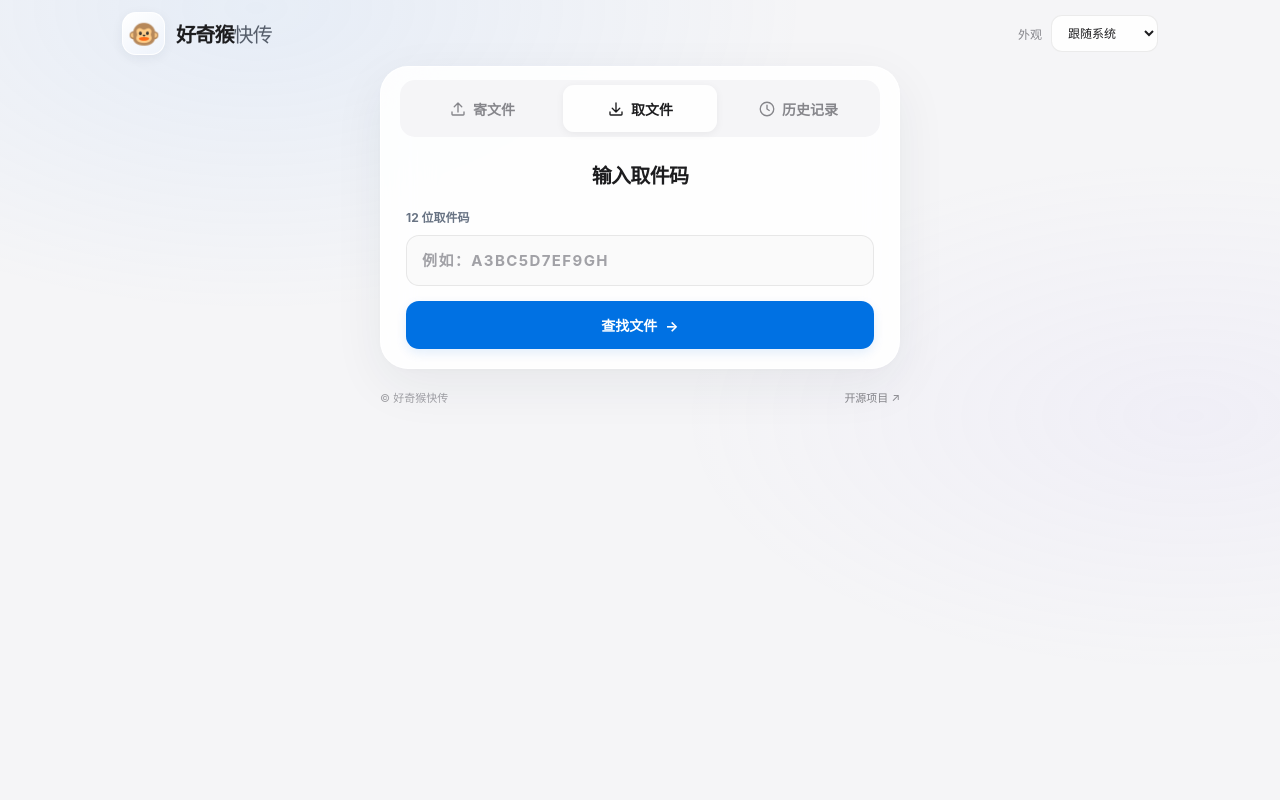
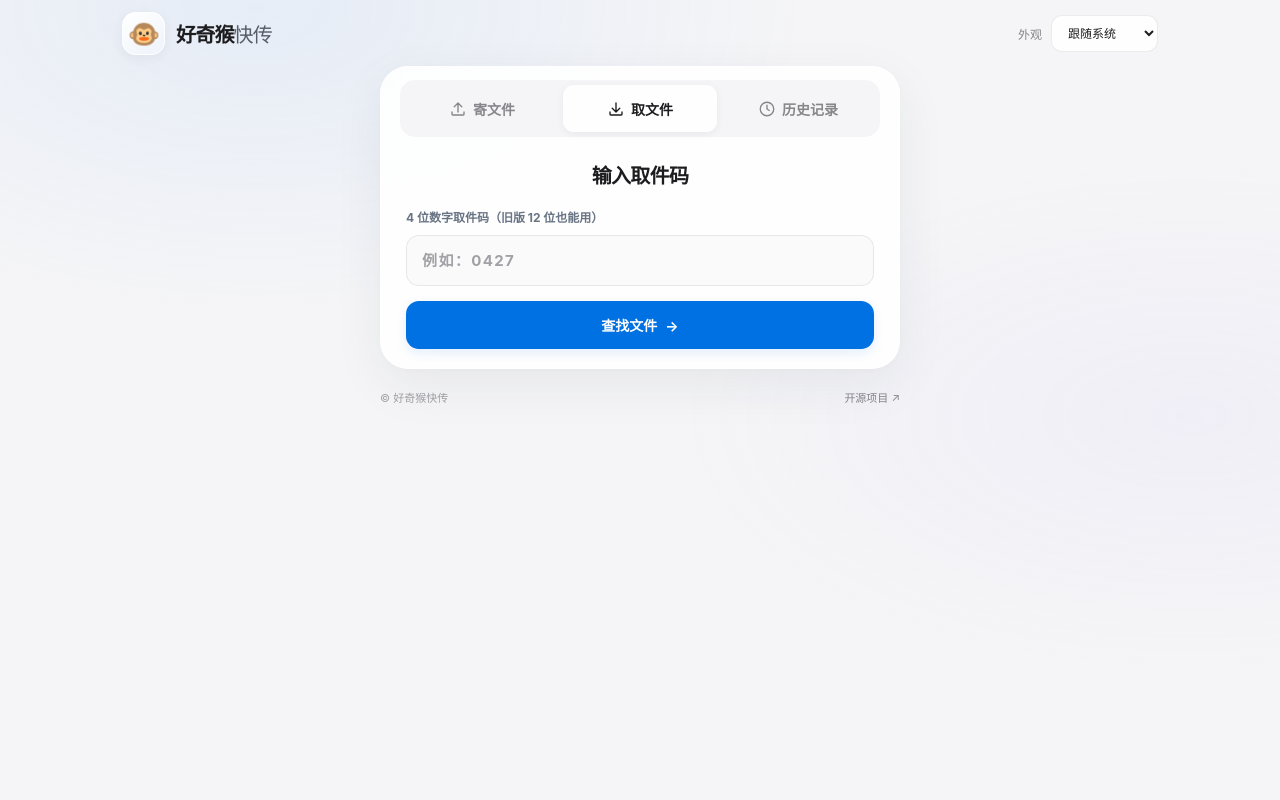
Before and after one commit to xiaohouzidoudou/hamoki-transfer, a Flask app: page / in a window 1280 px wide, after a click on "取文件". Run offline with Flask 3, Linux system fonts and the light colour scheme; parts of the project's set-up code (start-up, migrations or seed data) failed here and were passed over.

Commit message:
ui: show new four digit pickup code prompt while supporting old codes

```diff
--- a/templates/index.html
+++ b/templates/index.html
@@ -83,8 +83,8 @@
 
         <section id="pane-get" class="pane receive-pane" role="tabpanel" aria-labelledby="tab-get" hidden>
           <h2>输入取件码</h2>
-          <label class="fieldlabel" for="code-input">12 位取件码</label>
-          <input id="code-input" maxlength="16" inputmode="text" autocomplete="off" autocapitalize="characters" spellcheck="false" placeholder="例如：A3BC5D7EF9GH">
+          <label class="fieldlabel" for="code-input">4 位数字取件码（旧版 12 位也能用）</label>
+          <input id="code-input" maxlength="12" inputmode="text" autocomplete="off" autocapitalize="characters" spellcheck="false" placeholder="例如：0427">
           <button class="primary full" id="lookup" type="button">查找文件 <span aria-hidden="true">→</span></button>
           <div id="found" class="found" hidden>
             <div class="file-line">
```
